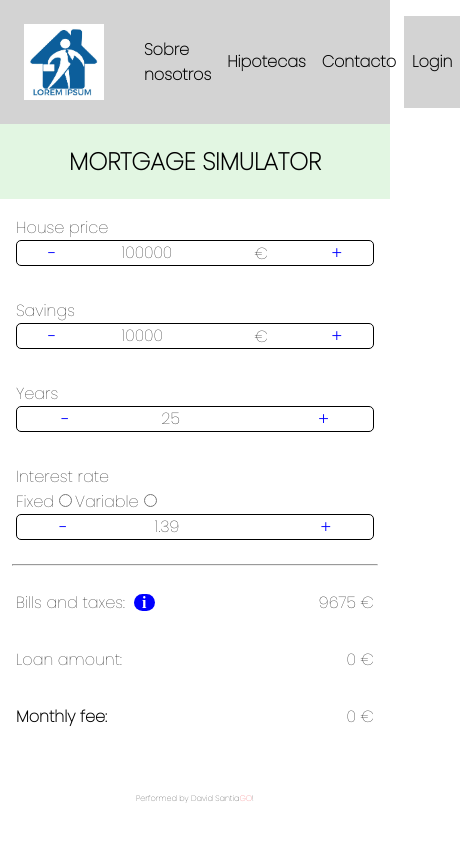
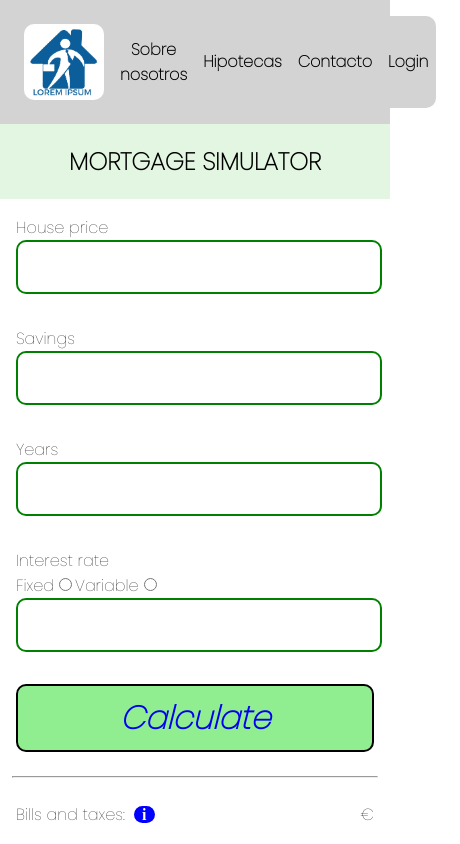
Before and after one commit to davidsantmar/inmoweb, a React (Create React App) app: page /hipotecas in a window 390 px wide. Shown: the top 844 px of the page, 460 px wide, since content can reach past the window. Built offline with nearby package versions, Linux system fonts and the light colour scheme.

Commit message:
mortgage simulator working

```diff
--- a/src/App.scss
+++ b/src/App.scss
@@ -11,20 +11,19 @@ body{
     background-color: lightgray;
     .logo{
         width: 5rem;
+        border-radius: 10px;
     }
+    .about__us__link{
+        text-align: center;
     }
     .nav__link{
         display: flex;
         align-items: center;
-    justify-content: center;
         font-weight: 600;
         color: black;
         text-decoration: none;
         padding: .5rem;
-    border-radius: 5px;
-}
-.nav__about__us{
-    margin-left: 1.5rem;
+        border-radius: 10px;
     }
     .nav__link:hover{
         background-color: lightgreen;
@@ -40,15 +39,17 @@ body{
         padding: .5rem;
         font-family: 'Poppins';
         background-color: lightgray;
-
+        border-radius: 10px;
     }
     .login__button:hover{
         background-color: lightgreen;
         color: blue;
     }
+}
 hr{
     width: 93.5%;
 }
+
 @media (max-width: 680px){
     .flats--grid{
         display: flex;
@@ -66,7 +67,7 @@ hr{
             display: flex;
             justify-content: center;
             .card__picture{
-                border-radius: 5px;
+                border-radius: 10px;
                 border: solid 1px black;
             }
             .flat1, .flat2, .flat3, .flat4{
@@ -115,6 +116,13 @@ hr{
     }
     .cheaper__button, .relevance__button{
         color: blue;
+        border-radius: 10px;
+        margin-right: 1rem;
+        font-size: 1rem;
+    }
+    .cheaper__button:hover, .relevance__button:hover{
+        background-color: green;
+        color: white;
     }
     .sub--title{
         display: flex;
@@ -133,35 +141,65 @@ hr{
             width: 100%;
         }
     }
+    .mortgage--title{
+        padding: 1rem;
+        .house__price__input, .savings__input, .years__input, .interest__input{
+        height: 3rem;
+        font-size: 2rem;
+        border-radius: 10px;
+        border: solid 2px green ;
+        font-family: 'Poppins';
+        width: 100%;
+        text-align: center;
+        }
+        .house__price__input:hover, .savings__input:hover,
+        .years__input:hover, .interest__input:hover{
+            border: solid 4px green ;
+        }
+    }
+    .mortgage--interest:hover{
+        color: green;
+    }
 
-    .mortgage--title, .rooms__field{
-        padding: 1rem;
-    }
     .title__field, .name__field, .email__field,
-    .text__field, .price--container, .savings--container,
-    .years--container, .interest--container, .rooms--container,
+    .text__field, .rooms--container,
     .square--meters--container, .id__field, .extras__field{
         display: flex;
         justify-content: space-around;
-        height: 1.5rem;
-        border-radius: 5px;
-        border: solid 1px black;
+        height: 3rem;
+        font-size: 2rem;
+        border-radius: 10px;
+        border: solid 2px green ;
         font-family: 'Poppins';
+    }
+    .name__field:hover, .email__field:hover,
+    .text__field:hover{
+        border: solid 4px green ;
+
     }
     .extras__field{
         width: 100%;
     }
-    .mortgage__input{
-        font-family: 'Poppins';
-        font-size: 1rem;
+    .calculate--container{
+        display: flex;
+        justify-content: center;
+        padding: 1rem;
+        text-align: center;
+        .calculate{
+            padding: .5rem;
+            width: 200%;
+            border-radius: 10px;
+            background-color: lightgreen;
+            font-size: 2rem;
+            font-style: italic;
+            text-decoration: none;
+            border: solid 2px black;
+            font-weight: bold;
         }
-    .change__numbers__buttons{
-        font-weight: bold;
-        color: blue;
+        .calculate:hover{
+            background-color: yellow;
+
         }
-    .input__container{
-        display: flex;
-        justify-content: flex-end;
     }
     .figures--container{
         display: flex;
@@ -181,15 +219,16 @@ hr{
             left: 0;
             bottom: 0;
             background-color: rgba(10, 10, 10, 0.86);
+            height: 130%;
           }
           .modal__card {
             font-style: italic;
             margin: 0 auto;
-            margin-top: 15rem;
+            margin-top: 25rem;
             width: 20rem;
             height: 25rem;
             background-color: lightgray;
-            border-radius: 5px;
+            border-radius: 30px;
             height: 20rem;
             overflow-y: "auto";
           }
@@ -232,6 +271,7 @@ hr{
         padding: 1rem;
         .map__frame{
             width: 100%;
+            border-radius: 10px;
         }
     }
     .form--container, .add--user--container{
@@ -247,11 +287,12 @@ hr{
         }
         .submit__button{
             background-color: rgb(226, 246, 226);
-            border-radius: 5px;
-            height: 2rem;
+            border-radius: 10px;
+            height: 3rem;
             width: 101.5%;
             font-family: 'Poppins';
             margin-bottom: 3rem;
+            font-size: 1.5rem;
         }
         .submit__button:hover{
             background-color: lightgreen;
@@ -268,7 +309,7 @@ hr{
         padding: 1rem;
         .admin__button{
             background-color: rgb(226, 246, 226);
-            border-radius: 5px;
+            border-radius: 10px;
             font-family: 'Poppins';
         }
         .admin__button:hover{
@@ -278,7 +319,6 @@ hr{
         a:link{
             text-decoration: none;
         }
-
     }
     .footer--container{
         display: flex;
@@ -291,7 +331,7 @@ hr{
             color: black;
             font-size: .5rem;
             background-color: white;
-            border-radius: 5px;
+            border-radius: 10px;
             margin-top: 1rem;
             margin-bottom: 1rem;
           }
@@ -299,12 +339,13 @@ hr{
             color: #ED1D24;
           }
       }
-    .mortgage__input{
-        border: none;
-    }
     input::-webkit-outer-spin-button,  //hide input arrows
     input::-webkit-inner-spin-button {
         -webkit-appearance: none;
         margin: 0;
     }
 }
+@keyframes blink{
+    from {background-color: blue;}
+    to {background-color: red;}
+}
--- a/src/components/Header.jsx
+++ b/src/components/Header.jsx
@@ -30,7 +30,7 @@ const Header = () => {
             <Link to="/" className="nav__link" data-testid='logo-link'>
                 <img className='logo' src={logo} alt='logo'/>
             </Link>
-            <Link to="/about" className="nav__link" data-testid='about-us-link'>
+            <Link to="/about" className="nav__link about__us__link" data-testid='about-us-link'>
               <span className='nav__about__us'>Sobre nosotros</span>
             </Link>
             <Link to="/hipotecas" className="nav__link" data-testid='hipotecas-link'>
--- a/src/components/Hipotecas.jsx
+++ b/src/components/Hipotecas.jsx
@@ -1,148 +1,119 @@
-import React, { useState, useEffect} from 'react';
-import { useDispatch, useSelector } from 'react-redux';
-import { sumMoney, subtractMoney } from '../redux/actions/housePriceActionCreator'
+import React, { useState } from 'react';
 
 const Hipotecas = () => {
-    //no funciona con el state, al sumar las taxes no se actualizan
-    const [housePrice, setHousePrice] = useState(100000);
+    const [housePrice, setHousePrice] = useState('');
     //const housePrice = useSelector((state) => state.housePrice);
-    const [loan, setLoan] = useState(0);
-    const [monthlyFee, setMonthlyFee] = useState(0);
-    const [savings, setSavings] = useState(10000);
-    const [years, setYears] = useState(25);
-    const [interest, setInterest] = useState(1.39);
+    const [loan, setLoan] = useState('');
+    const [monthlyFee, setMonthlyFee] = useState('');
+    const [savings, setSavings] = useState('');
+    const [years, setYears] = useState('');
+    const [interest, setInterest] = useState('');
     const [show, setShow] = useState(false);
-    const [notary, setNotary] = useState(867);
-    const [registration, setRegistration] = useState(408);
-    const [agency, setAgency] = useState(300);
-    const [taxes, setTaxes] = useState(((housePrice - savings) / 100) * 9);
-    const [billsAndTaxes, setBillsAndTaxes] = useState(notary + registration + agency + taxes);
-    const [button, setButton] = useState('');
-    const dispatch = useDispatch();
-    /*useEffect(() => {
-        addMoney();
-    }, [housePrice]);*/
-    useEffect(() => {
-        buttonBehaviour();
-    }, [button]);
-
-    function buttonBehaviour(){
-        if (button === 'sum') {
-            dispatch(sumMoney())
-        }else
-        if (button === 'sub'){
-            dispatch(subtractMoney())
-        }
-    }
-    function chosenSum(){
-        setButton('sum');
-        console.log(housePrice);
-    }
-    function chosenSub(){
-        setButton('sub');
-    }
+    const [notary, setNotary] = useState('');
+    const [registration, setRegistration] = useState('');
+    const [agency, setAgency] = useState('');
+    const [taxes, setTaxes] = useState('');
+    const [billsAndTaxes, setBillsAndTaxes] = useState('');
+    const [euribor, setEuribor] = useState(1.482);
 
     const handleModalClose = (e) => {
         setShow(false);
     }
-    function handleClick(){
+    const handleModal = () => {
         setShow(true);
+        setBillsAndTaxes(notary + registration + agency + taxes);
+        setMonthlyFee(((loan / (years * 12)) * interest).toFixed(2));
     }
-    /*function handleChange(event) {
+    function handleChangeHousePrice(event) {
         setHousePrice(event.target.value);
-      }*/
-    const addMoney = () => {
-        //setHousePrice(housePrice + 10000);
-        dispatch(sumMoney());
-        console.log(housePrice);
-        setTaxes(((housePrice - savings) / 100) * 9);
-        console.log(taxes);
-        setBillsAndTaxes(notary + registration + agency + taxes);
-        console.log(billsAndTaxes);
+    }
+    function handleChangeSavings(event) {
+        setSavings(event.target.value);
+    }
+    function handleChangeYears(event) {
+        setYears(event.target.value);
+    }
+    function handleChangeInterest(event) {
+        setInterest(Number(event.target.value));
+    }
+    const calculate = () => {
+        if(document.getElementById('fixed').checked){
+            calculateFixed();
+        }else{
+            calculateVariable();
+            setInterest(interest + euribor)
+        }
+    }
 
+    const calculateFixed = () => {
+        setTaxes(Math.ceil(((housePrice - savings) * 9) / 100));
+        setNotary(867);
+        setRegistration(408);
+        setAgency(300);
+        setLoan(housePrice - savings);
+        document.getElementById('info-globus').style.animationName = 'blink';
+        document.getElementById('info-globus').style.animationDuration = '1.5s';
+        document.getElementById('info-globus').style.animationIterationCount = '10';
     }
-    const removeMoney = () => {
-        //setHousePrice(housePrice - 10000);
-        dispatch(subtractMoney());
-        setTaxes(((housePrice - savings) / 100) * 9);
-        setBillsAndTaxes(notary + registration + agency + taxes);
+    const calculateVariable = () => {
+        setTaxes(Math.ceil(((housePrice - savings) * 9) / 100));
+        setNotary(867);
+        setRegistration(408);
+        setAgency(300);
+        setLoan(housePrice - savings);
+        document.getElementById('info-globus').style.animationName = 'blink';
+        document.getElementById('info-globus').style.animationDuration = '1.5s';
+        document.getElementById('info-globus').style.animationIterationCount = '10';
     }
-    const addSavingsMoney = () => {
-        setSavings(savings + 1000);
-    }
-    const removeSavingsMoney = () => {
-        setSavings(savings - 1000);
-    }
-    const addYears = () => {
-        setYears(years + 1);
-    }
-    const removeYears = () => {
-        setYears(years - 1);
-    }
-    const addInterest = () => {
-        setInterest(interest + 0.1);
-    }
-    const removeInterest = () => {
-        setInterest(interest - 0.1);
-    }
+
     return (
         <>
             <div className='sub--title' data-testid='subTitle2'>
                 <h2>MORTGAGE SIMULATOR</h2>
             </div>
-
+            <form>
                 <div className='mortgage--title' data-testid='house-price-title'>
                     House price
-                <div className='price--container' data-testid='price-container'>
-                    <span className='change__numbers__buttons' onClick={chosenSub} data-testid='subtraction-button'>-</span>
-                    <div className='input__container'>
-                        <input className='mortgage__input' size='7' maxLength='7' value={housePrice} /*onChange={handleChange}*/ data-testid='mortgage-input'/>
-                        <span data-testid='euro-symbol'>€</span>
-                    </div>
-                    <span className='change__numbers__buttons' onClick={chosenSum} data-testid='add-button'>+</span>
-                </div>
+                    <input  type='tel' className='house__price__input'
+                    value={housePrice}
+                    onChange={handleChangeHousePrice} data-testid='mortgage-input'
+                    pattern="\d*" maxLength="8"/>
                 </div>
                 <div className='mortgage--title' data-testid='savings-title'>
                     Savings
-                <div className='savings--container' data-testid='savings-container'>
-                    <span className='change__numbers__buttons' onClick={removeSavingsMoney} data-testid='subtraction-button'>-</span>
-                    <div className='input__container'>
-                        <input className='mortgage__input' size='7' maxLength='7' value={savings} /*onChange={handleChange}*/ data-testid='mortgage-input'/>
-                        <span data-testid='euro-symbol'>€</span>
-                    </div>
-                    <span className='change__numbers__buttons' onClick={addSavingsMoney} data-testid='add-button'>+</span>
-                </div>
+                    <input type='tel' className='savings__input'
+                    value={savings} onChange={handleChangeSavings} data-testid='mortgage-input'
+                    pattern="\d*" maxLength="6"/>
                 </div>
                 <div className='mortgage--title' data-testid='years-title'>
                     Years
-                <div className='years--container'>
-                    <span className='change__numbers__buttons' onClick={addYears}>-</span>
-                    <div className='input__container'>
-                        <input className='mortgage__input' size='2' maxLength='2' value={years} /*onChange={handleChange}*/ data-testid='mortgage-input'/>
-                    </div>
-                    <span className='change__numbers__buttons' onClick={removeYears}>+</span>
-                </div>
+                    <input type='tel' className='years__input'
+                    value={years}  data-testid='mortgage-input' onChange={handleChangeYears}
+                    pattern="\d*" maxLength="2"/>
                 </div>
                 <div className='mortgage--title' data-testid='interest-title'>
                     Interest rate
                     <br />
-                <label for="fixed">Fixed</label>
-                <input type='radio' value='fixed' name='interest'></input>
-                <label for="variable">Variable</label>
-                <input type='radio' value='variable' name='interest'></input>
-                <div className='interest--container'>
-                    <span className='change__numbers__buttons' onClick={removeInterest}>-</span>
-                    <div className='input__container'>
-                        <input className='mortgage__input' size='3' maxLength='3' value={interest} /*onChange={handleChange}*/ data-testid='mortgage-input'/>
+                    <label>Fixed</label>
+                    <input type='radio' value='fixed' id='fixed' className='mortgage--interest'></input>
+                    <label>Variable</label>
+                    <input type='radio' value='variable' id='variable'></input>
+                    <input type='number' className='interest__input'
+                    value={interest} data-testid='mortgage-input' onChange={handleChangeInterest}
+                    id='interest'  />
                 </div>
-                <span className='change__numbers__buttons' onClick={addInterest}>+</span>
+
+                <div className='calculate--container'>
+                        <a  href='#figures' className='calculate' onClick={calculate}>
+                        Calculate
+                        </a>
                 </div>
-            </div>
+            </form>
             <hr />
-            <div className='figures--container'>
+            <div className='figures--container' id='figures'>
                 <div data-testid='bills-title'>
                     Bills and taxes: &nbsp;
-                    <span className='info__globus' onClick={handleClick}>
+                    <span className='info__globus' onClick={handleModal} id='info-globus'>
                         &nbsp;&nbsp;i&nbsp;&nbsp;
                     </span>
                 </div>
@@ -152,7 +123,6 @@ const Hipotecas = () => {
 
                 <div hidden={!show}>
                     <div className='modal__background' onClick={handleModalClose}>
-
                             <div className='modal__card'>
                                 <h2 className='modal__title'>Total bills</h2>
                                 <ul>
```
Also changed, not shown: src/components/Contacto.jsx (+5 -5 lines). Lines whose indentation alone changed are shown as unchanged.
